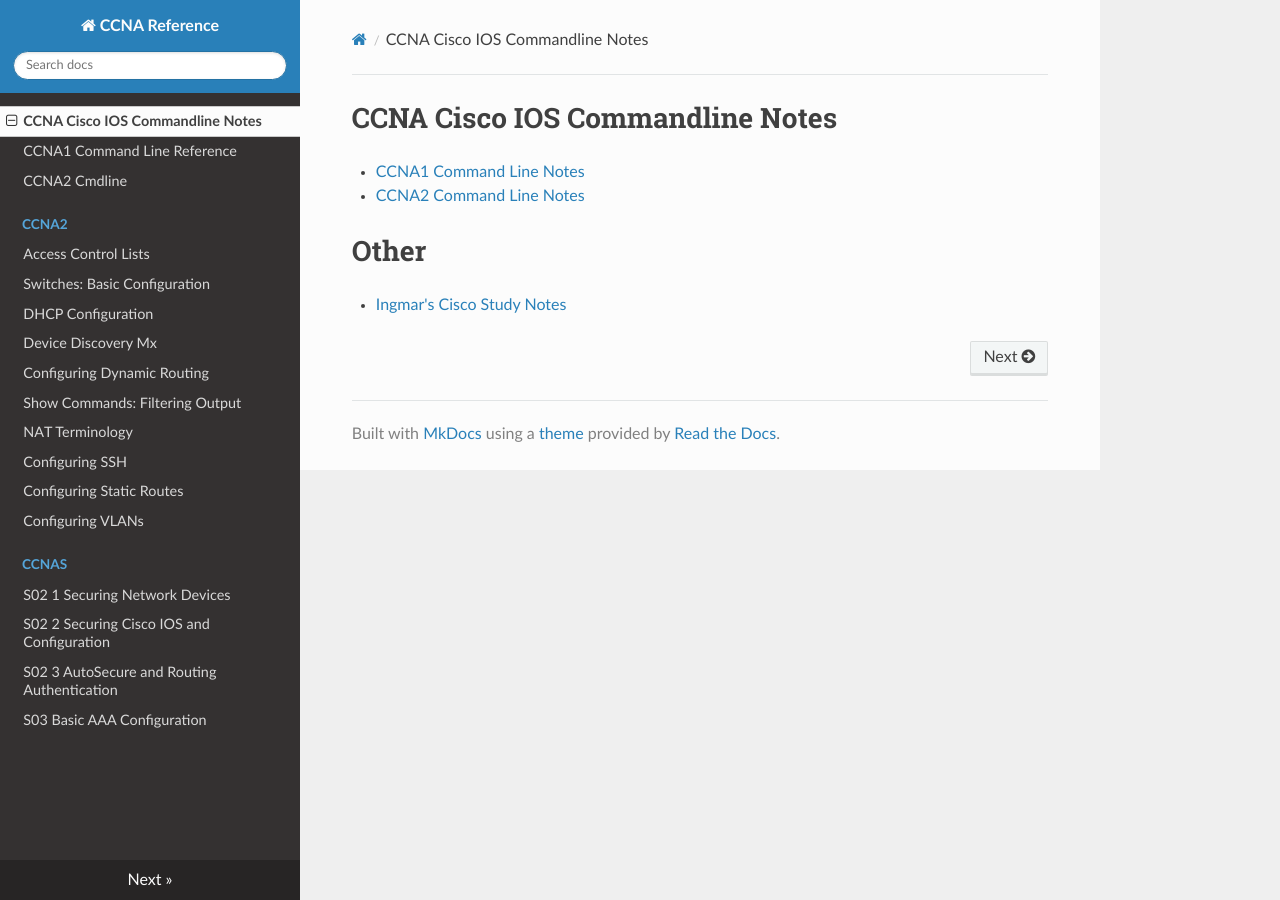
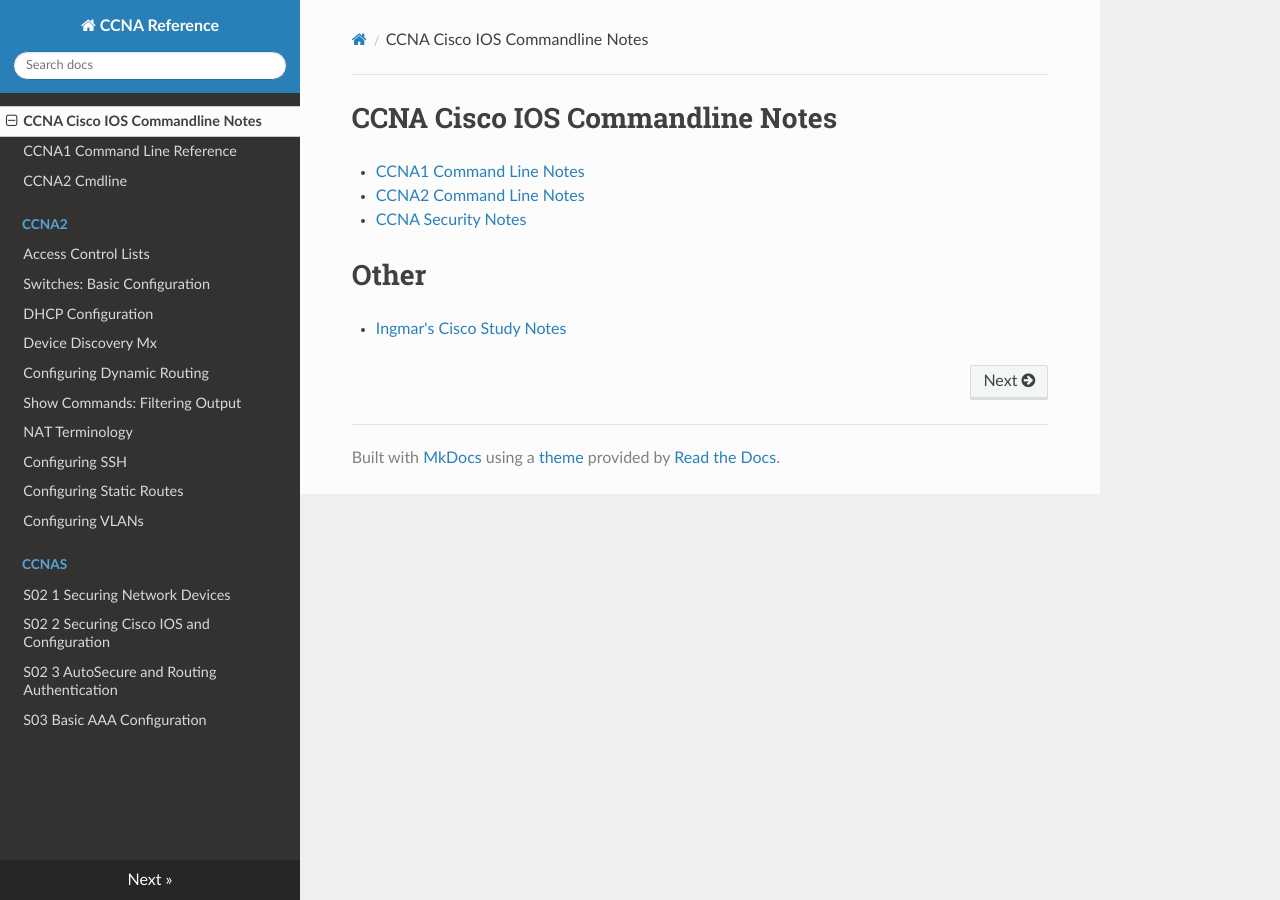
Before and after one commit to dotneko/ccna-ref, an MkDocs documentation site: the page built from docs/index.md, in a window 1280 px wide. Built offline with MkDocs 1.6.1, drawn with Linux system fonts in a browser that asks for light colours; nearby versions of some CDN libraries.

Commit message:
Update index

```diff
--- a/docs/index.md
+++ b/docs/index.md
@@ -2,6 +2,7 @@
 
 - [CCNA1 Command Line Notes](./CCNA1_Cmdline.md)
 - [CCNA2 Command Line Notes](./CCNA2_Cmdline.md)
+- [CCNA Security Notes](./CCNAS/)
 
 # Other
 
```
